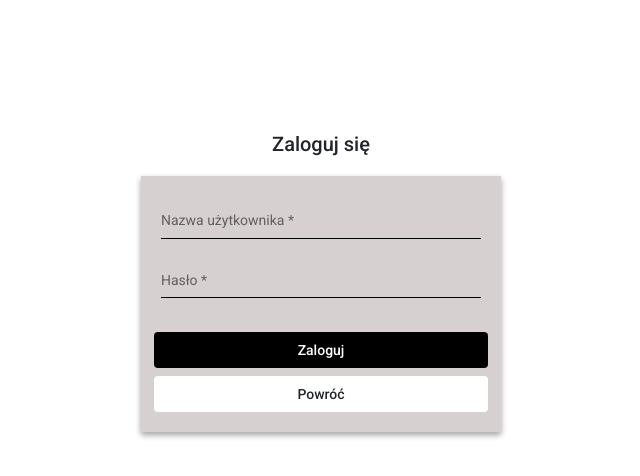
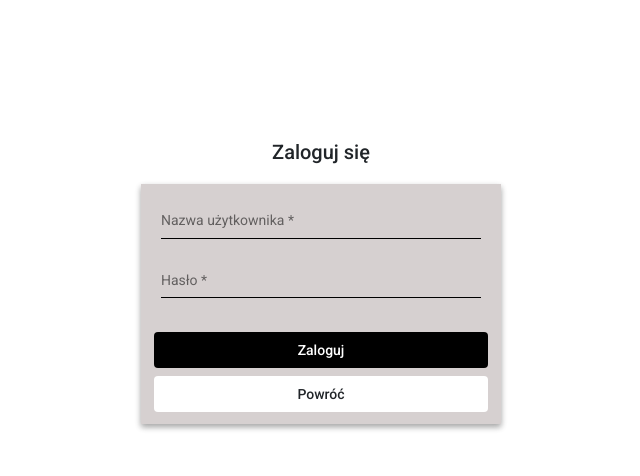
Before and after one commit to mattix10/Store, an Angular app: page /auth in a window 1280 px wide. Shown: the top 476 px of the page, without its empty margins (319-959 px from the left). Built offline with nearby package versions, Linux system fonts and the light colour scheme.

Commit message:
style: change padding in auth-panel

```diff
--- a/src/app/auth/auth.component.html
+++ b/src/app/auth/auth.component.html
@@ -1,7 +1,7 @@
 <div class="container container-panel d-flex justify-content-center align-items-center">
   <div>
     <h2 class="text-center">Zaloguj się</h2>
-    <div class="auth-panel p-3 mx-auto">
+    <div class="auth-panel px-3 py-2 mx-auto">
       <form novalidate #form="ngForm" (ngSubmit)="authenticate(form)" class="p-1">
           <mat-form-field class="mat-form">
             <mat-label>Nazwa użytkownika</mat-label>
```
